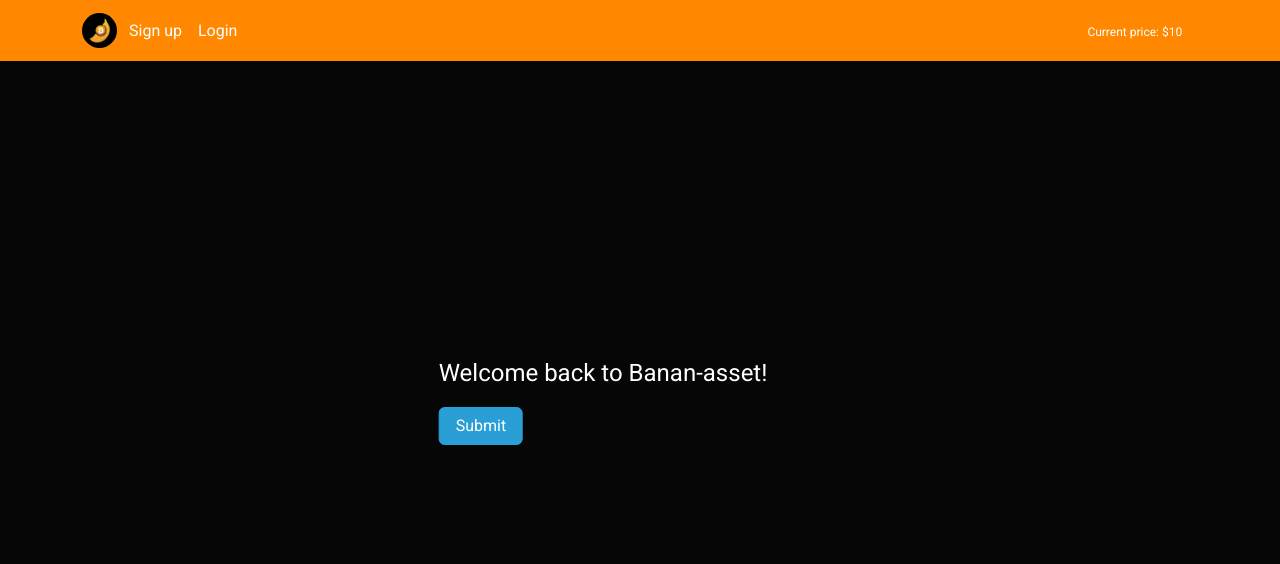
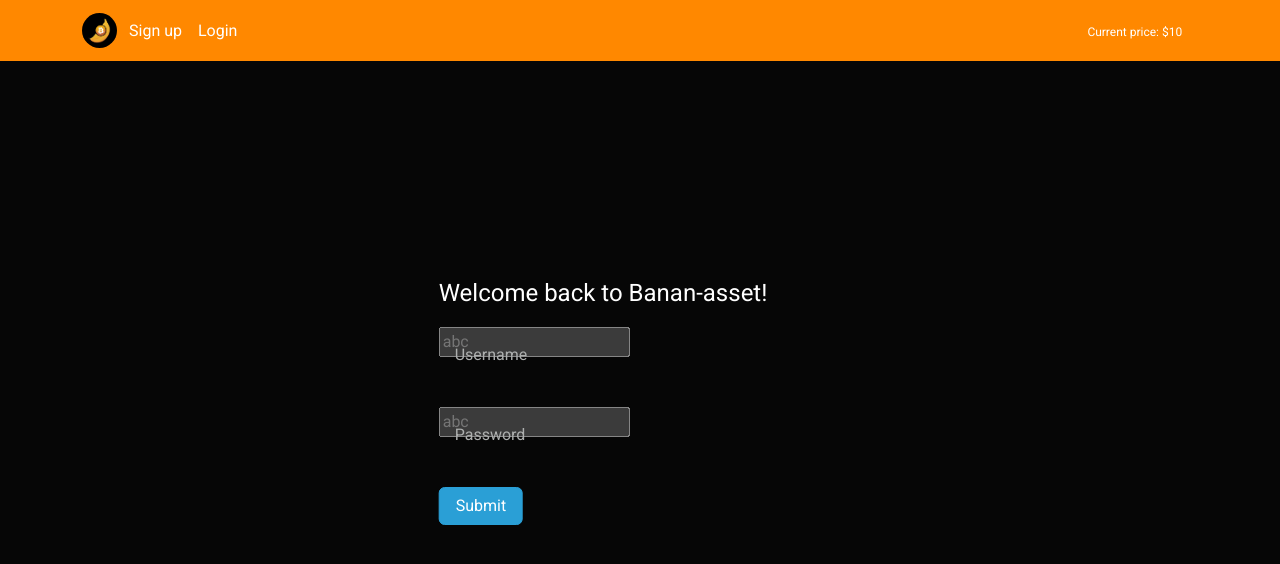
Before and after one commit to Lordkarma88/banan-asset, a Python web app: template app/templates/auth/login.html in a window 1280 px wide. Shown: the top 564 px of the page. Run offline with Jinja, Linux system fonts and the light colour scheme; the template is opened without the code that fills it: most values are stand-ins (such as "Sample title", 1, 10 or a date in 2020); form fields are guessed from the names that the template uses.

Commit message:
styled login page

```diff
--- /dev/null
+++ b/app/static/style/global.css
@@ -0,0 +1,3 @@
+legend {
+  float: none;
+}
--- a/app/templates/auth/login.html
+++ b/app/templates/auth/login.html
@@ -14,17 +14,23 @@
 
   {{ form.hidden_tag() }}
 
-  {% for field in form
-         if field.widget.input_type != 'hidden' %}
-  <p>
-    {{ field.label }}
-    {{ field(class_='form-control') }}
+  <div class="form-floating">
+    {{ form.username(class_='form-control bg-light text-white is-'+validity['username'], placeholder_='abc') }}
+    {{ form.username.label }}
 
-    {% for error in field.errors %}
-    <span class="text-danger">{{ error }}</span>
-    {% endfor %}
-  </p>
-  {% endfor %}
+    {% if form.username.errors %}
+      <span class="invalid-feedback">{{ form.username.errors[0] }}<span>
+    {% endif %}
+  </div>
+
+  <div class="form-floating">
+    {{ form.password(class_='form-control bg-light text-white is-'+validity['password'], placeholder_='abc') }}
+    {{ form.password.label }}
+
+    {% if form.password.errors %}
+      <span class="invalid-feedback">{{ form.password.errors[0] }}<span>
+    {% endif %}
+  </div>
 
   <button class="btn btn-primary" type="submit">Submit</button>
 
--- a/app/templates/base.html
+++ b/app/templates/base.html
@@ -8,6 +8,7 @@
   <link rel="stylesheet" href="https://cdn.jsdelivr.net/npm/bootswatch@5.2.3/dist/cyborg/bootstrap.min.css">
   <link rel="stylesheet" href="https://cdn.jsdelivr.net/npm/bootstrap-icons@1.10.3/font/bootstrap-icons.css">
   <link rel="shortcut icon" href="{{ url_for('static', filename='favicon.ico') }}">
+  <link rel="stylesheet" href="/static/style/global.css">
   {% block stylesheet %} {% endblock %}
   <title>{% block title %} {% endblock %}</title>
 </head>
--- a/app/templates/index.html
+++ b/app/templates/index.html
@@ -7,6 +7,7 @@
   <link rel="stylesheet" href="https://cdn.jsdelivr.net/npm/bootswatch@5.2.3/dist/cyborg/bootstrap.min.css">
   <link rel="stylesheet" href="https://cdn.jsdelivr.net/npm/bootstrap-icons@1.10.3/font/bootstrap-icons.css">
   <link rel="stylesheet" href="/static/style/index.css">
+  <link rel="stylesheet" href="/static/style/global.css">
   <link rel="shortcut icon" href="{{ url_for('static', filename='favicon.ico') }}">
   <title>Banan-asset</title>
 </head>
```
Also changed, not shown: app/app.py (+8 -1 lines).
